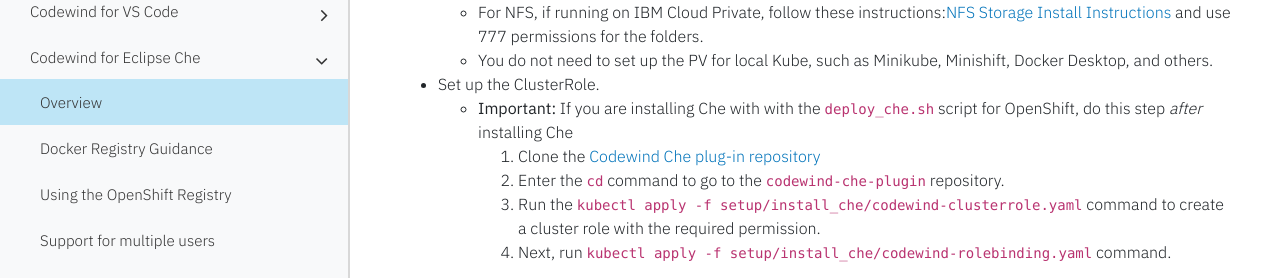
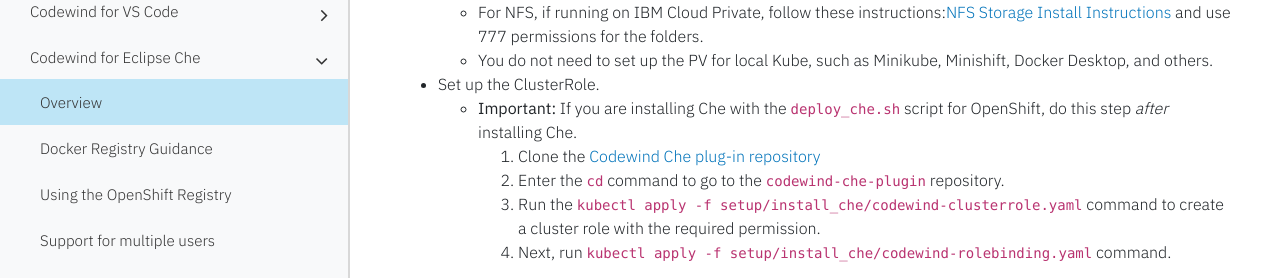
Before and after one commit to eclipse-archived/codewind-docs, a Jekyll site: the page built from docs/_documentations/installoncloud.md, in a window 1280 px wide and 900 px high, scrolled down 407 px. Shown: the part 162-440 px from the top of the window. Built offline with Jekyll 4.4.1, drawn with Linux system fonts in a browser that asks for light colours; nearby versions of some CDN libraries.

Commit message:
Fix typo
Signed-off-by: John Collier <John.J.Collier@ibm.com>

```diff
--- a/docs/_documentations/installoncloud.md
+++ b/docs/_documentations/installoncloud.md
@@ -28,7 +28,7 @@ To setup a Codewind-ready install of Che, follow these instructions. Alternative
   - For NFS, if running on IBM Cloud Private, follow these instructions:[NFS Storage Install Instructions](https://www.ibm.com/developerworks/community/blogs/fe25b4ef-ea6a-4d86-a629-6f87ccf4649e/entry/Working_with_storage?lang=en) and use 777 permissions for the folders.
   - You do not need to set up the PV for local Kube, such as Minikube, Minishift, Docker Desktop, and others.
 - Set up the ClusterRole.
-  - **Important:** If you are installing Che with with the `deploy_che.sh` script for OpenShift, do this step *after* installing Che
+  - **Important:** If you are installing Che with the `deploy_che.sh` script for OpenShift, do this step *after* installing Che.
   1. Clone the [Codewind Che plug-in repository](https://github.com/eclipse/codewind-che-plugin)
   2. Enter the `cd` command to go to the `codewind-che-plugin` repository.
   3. Run the `kubectl apply -f setup/install_che/codewind-clusterrole.yaml` command to create a cluster role with the required permission.
```
